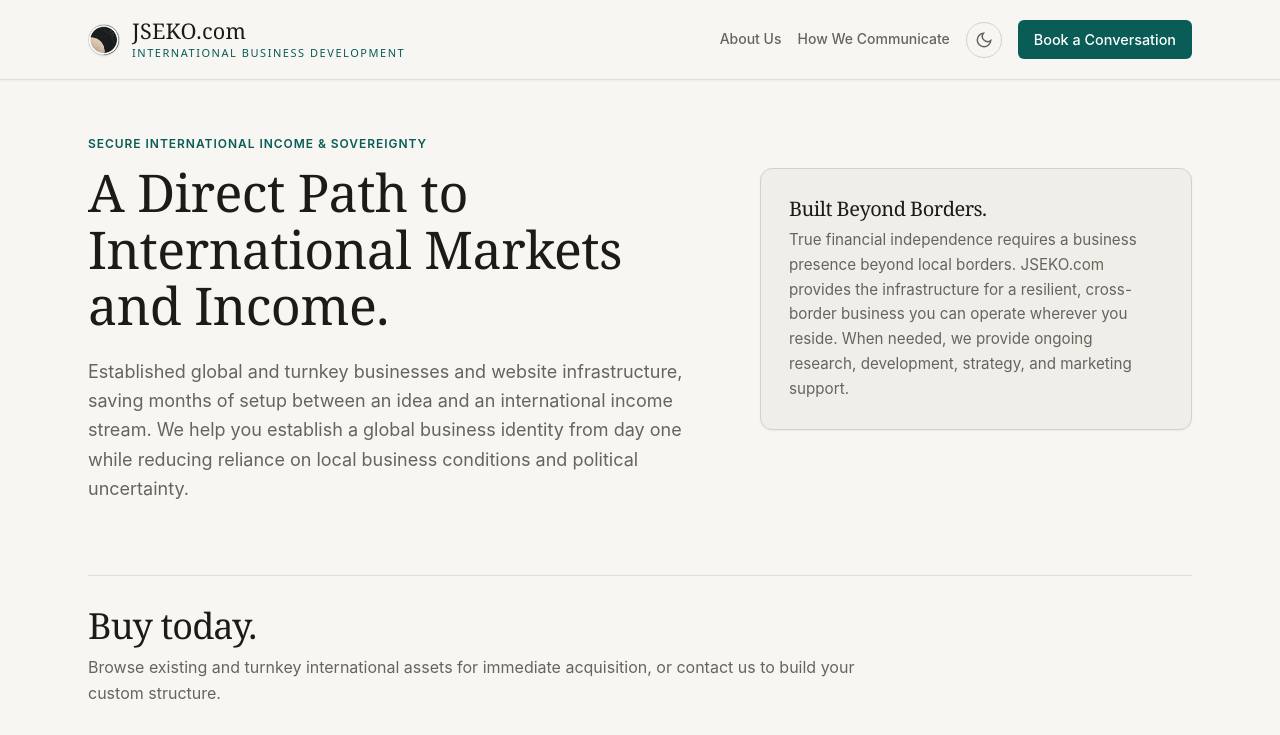
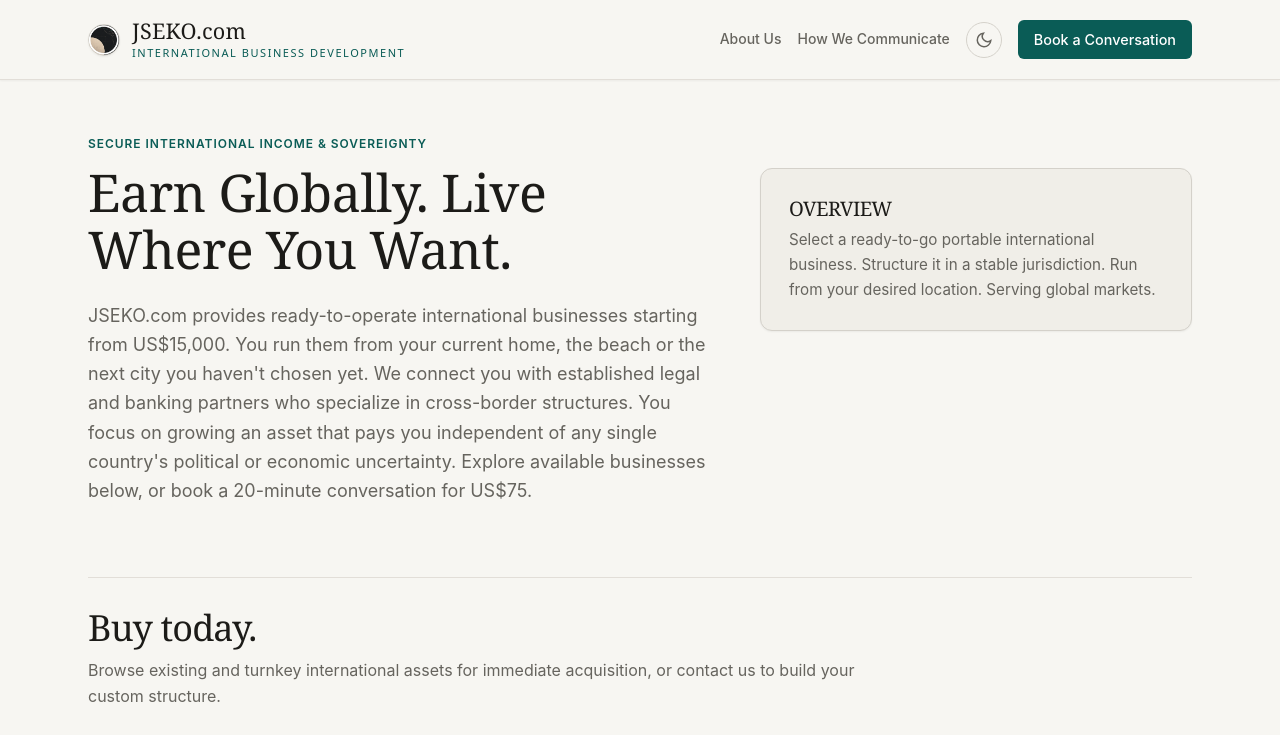
Before and after one commit to JSEKOAdmin/JSEKO.com-International-Business-Development---REPO, a React (Vite) app: page / in a window 1280 px wide. Shown: the top 735 px of the page. Built offline with nearby package versions, Linux system fonts and the light colour scheme; a web font is replaced by a local one.

Commit message:
local commit, changes is Pricing and Turnkey

```diff
--- a/src/components/PricingPage.tsx
+++ b/src/components/PricingPage.tsx
@@ -58,14 +58,6 @@ export const PricingPage: React.FC<PricingPageProps> = ({
 
   const headerEyebrow = content?.headerEyebrow || 'JSEKO.COM · INTERNATIONAL BUSINESS DEVELOPMENT';
   const headerTitle = content?.headerTitle || 'Conversation';
-  const headerSubtitle = content?.headerSubtitle ||
-    `You are booking a confidential, practical conversation about a business you’ve selected - how it fits your goals, which markets it can reach, and what may be required to operate it effectively.
-
-If you’re dealing with pressure, scrutiny or changing rules where you live, or just want a more secure business, it may make more sense to put your energy into building a business structure that is difficult to interfere with, easy to move, and doesn’t depend on a single jurisdiction.
-
-Instead of investing your time and energy into a business that is vulnerable and could be taken from you, you can use that energy to develop something more sovereign: a global online business that does not depend on where you live and can continue to provide income when your personal circumstances change.
-
-To see how JSEKO.com International Business Development could play that role, or to explore a custom cross‑border structure, book a 20‑minute conversation.`;
 
   const tiers: Tier[] = [
     {
@@ -75,7 +67,7 @@ To see how JSEKO.com International Business Development could play that role, or
       price: content?.tier1Price || 'US$75',
       description:
         content?.tier1Description ||
-        'Align your vision, explore secure cross-border alternatives, and build a resilient global business to protect your future and achieve true financial Freedom.',
+        "Own a business that moves with you. Operate beyond local rules and single-jurisdiction risk. Start with a confidential 20-minute conversation about what's possible.",
       features: ['This payment is non-refundable.'],
       buttonLabel: content?.tier1ButtonLabel || 'Book & Pay',
       accent: true,
@@ -142,8 +134,22 @@ To see how JSEKO.com International Business Development could play that role, or
               {headerTitle}
             </h1>
 
-            <div className="text-base sm:text-m text-[var(--color-text-muted)] leading-relaxed max-w-none whitespace-pre-line">
-              {headerSubtitle}
+            <div className="text-base sm:text-m text-[var(--color-text-muted)] leading-relaxed max-w-none space-y-4">
+              {content?.headerSubtitle ? (
+                <div className="whitespace-pre-line">{content.headerSubtitle}</div>
+              ) : (
+                <>
+                  <p>
+                    You are booking a confidential, practical conversation about a business you've selected—how it fits your goals, which markets you can reach, and what's required to operate it effectively.
+                  </p>
+                  <p>
+                    Local risks demand global solutions. A jurisdiction-independent business moves with you, operates beyond the reach of any single regulator, and survives personal upheaval. You're not trapped. You're portable.
+                  </p>
+                  <p className="font-bold text-[var(--color-text)]">
+                    Book your 20-minute conversation for US$75.
+                  </p>
+                </>
+              )}
             </div>
 
 
--- a/src/components/TurnkeyShowcase.tsx
+++ b/src/components/TurnkeyShowcase.tsx
@@ -53,12 +53,12 @@ export const TurnkeyShowcase: React.FC<TurnkeyShowcaseProps> = ({ onReserve, onH
             </div>
 
             <h1 className="font-display text-3xl sm:text-5xl lg:text-[3.25rem] font-medium tracking-[-0.01em] text-[var(--color-text)] leading-[1.08] mb-6">
-              A Direct Path to International Markets and Income.
+              Earn Globally. Live Where You Want.
             </h1>
 
             <p className="text-[var(--color-text-muted)] text-base sm:text-lg leading-relaxed">
-              Established global and turnkey businesses and website infrastructure, saving months of setup between an idea and an international income stream. We help you establish a global business identity from day one while reducing reliance on local business conditions and political uncertainty.
-
+              JSEKO.com provides ready-to-operate international businesses starting from US$15,000. You run them from your current home, the beach or the next city you haven't chosen yet. We connect you with established legal and banking partners who specialize in cross-border structures. You focus on growing an asset that pays you independent of any single country's political or economic uncertainty.
+Explore available businesses below, or book a 20-minute conversation for US$75.
             </p>
           </div>
 
@@ -66,10 +66,10 @@ export const TurnkeyShowcase: React.FC<TurnkeyShowcaseProps> = ({ onReserve, onH
           <div className="lg:col-span-5 lg:pt-8">
             <div className="bg-[var(--color-surface-offset)] border border-[var(--color-border)] p-6 sm:p-7 rounded-xl shadow-xs">
               <h4 className="font-display text-base sm:text-xl font-medium tracking-tight text-[var(--color-text)] max-w-2xl leading-[1.15] mb-2">
-                Built Beyond Borders.
+                OVERVIEW
               </h4>
               <p className="text-sm sm:text-[0.95rem] text-[var(--color-text-muted)] leading-relaxed">
-                True financial independence requires a business presence beyond local borders. JSEKO.com provides the infrastructure for a resilient, cross-border business you can operate wherever you reside. When needed, we provide ongoing research, development, strategy, and marketing support.
+                Select a ready-to-go portable international business. Structure it in a stable jurisdiction. Run from your desired location. Serving global markets.
               </p>
             </div>
           </div>
```
Also changed, not shown: 1 other file (tests, documents, lock files or other folders).
